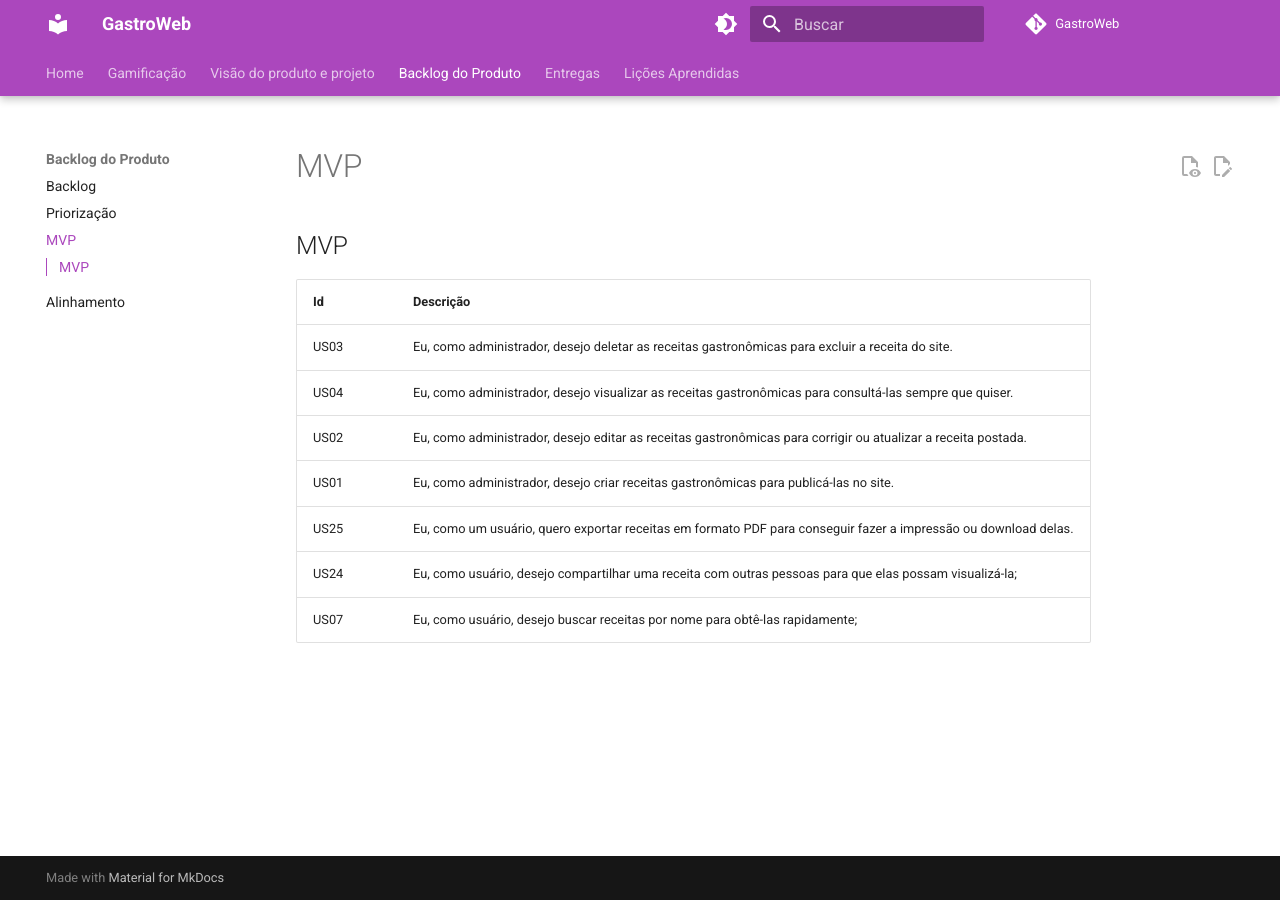
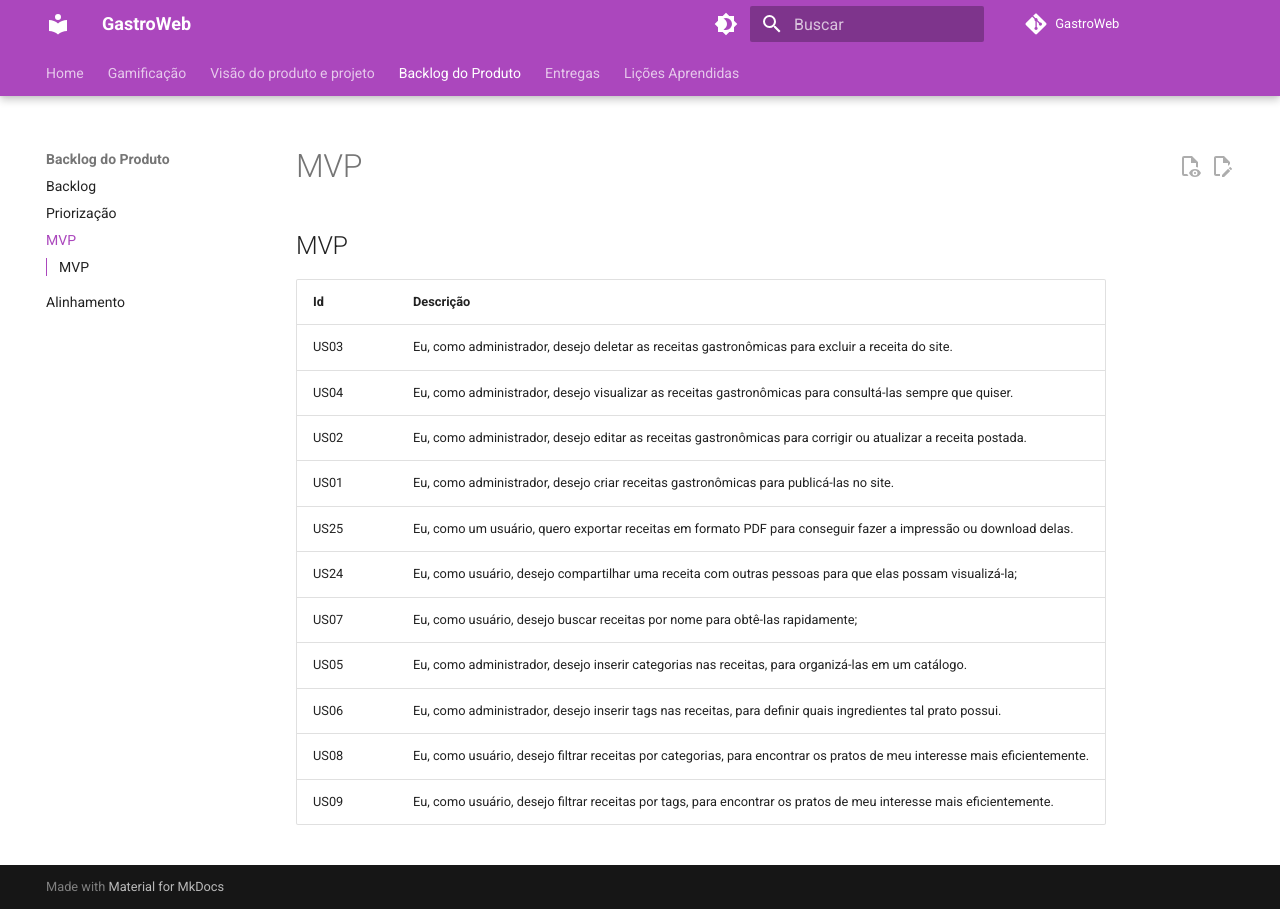
Before and after one commit to mdsreq-fga-unb/2023.2-GastroWeb, an MkDocs documentation site: the page built from docs/backlog-produto/mvp.md, in a window 1280 px wide. Built offline with MkDocs 1.6.1 and Material for MkDocs 9.7.7, drawn with Linux system fonts in a browser that asks for light colours; comment, search, counter and statistics services are not loaded.

Commit message:
MVP aprovado com ressalvas

```diff
--- a/docs/backlog-produto/mvp.md
+++ b/docs/backlog-produto/mvp.md
@@ -9,3 +9,7 @@
 | US25 | Eu, como um usuário, quero exportar receitas em formato PDF para conseguir fazer a impressão ou download delas. |
 | US24 | Eu, como usuário, desejo compartilhar uma receita com outras pessoas para que elas possam visualizá-la; |
 | US07 | Eu, como usuário, desejo buscar receitas por nome para obtê-las rapidamente; |
+| US05 | Eu, como administrador, desejo inserir categorias nas receitas, para organizá-las em um catálogo. |
+| US06 | Eu, como administrador, desejo inserir tags nas receitas, para definir quais ingredientes tal prato possui. |
+| US08 | Eu, como usuário, desejo filtrar receitas por categorias, para encontrar os pratos de meu interesse mais eficientemente. |
+| US09 | Eu, como usuário, desejo filtrar receitas por tags, para encontrar os pratos de meu interesse mais eficientemente. |
```
Also changed, not shown: docs/backlog-produto/priorizacao-requisitos.md (+2 -2 lines).
